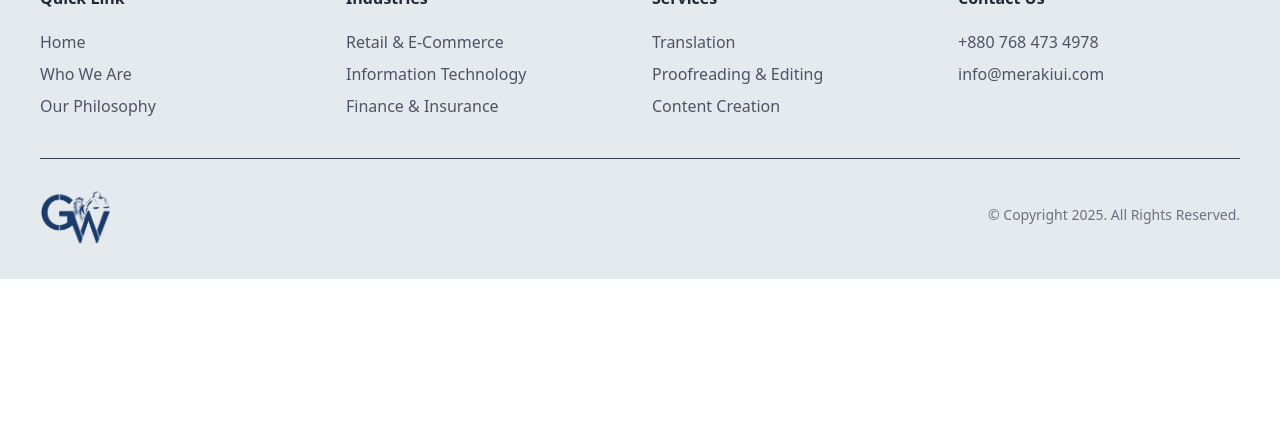
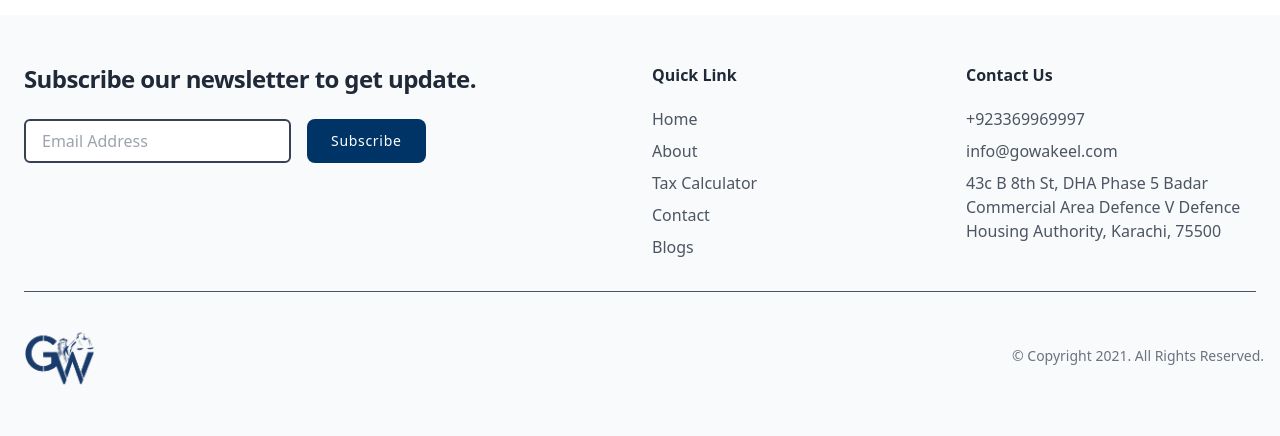
Before and after one commit to JunaidAnjum501/gowakeel_, a Django app: page /about/ in a window 1280 px wide. Shown: the part 1663-2099 px from the top of the page. Before the commit the page ends 1942 px from the top, so only its background shows below. Run offline with Django 5.2, Linux system fonts and the light colour scheme; some libraries are stand-ins or nearby versions.

Commit message:
AddPages

```diff
--- a/wakeelapp/models.py
+++ b/wakeelapp/models.py
@@ -51,4 +51,4 @@ class Videos(models.Model):
     updated_at = models.DateTimeField(auto_now=True)
 
     def get_embed_url(self):
-        return self.link
+        return f"{self.link}"
--- a/wakeelapp/templates/wakeelapp/about.html
+++ b/wakeelapp/templates/wakeelapp/about.html
@@ -13,8 +13,61 @@
         </div>
     </section>
     <!-- Hero section End -->
+    <!-- Choise Sec  -->
+    <style>
+        .fade-in {
+            opacity: 0;
+            transform: translateY(40px);
+            transition: opacity 0.8s ease-out, transform 0.8s ease-out;
+        }
+        .fade-in.show {
+            opacity: 1;
+            transform: translateY(0);
+        }
+    </style>
+    <div class="bg-[#003366] h-auto flex items-center justify-center p-6">
+        <section class="max-w-7xl mx-auto text-center">
+            <h2 class="text-4xl font-bold text-white mb-4">Why Choose Us</h2>
+            <p class="text-gray-300 mb-10 text-lg">We provide the best services with top-notch quality.</p>
+
+            <div class="grid md:grid-cols-3 gap-8">
+                <div class="fade-in bg-white p-8 rounded-2xl shadow-lg hover:scale-105 transition-all border border-gray-200">
+                    <img src="https://via.placeholder.com/100" alt="Quality" class="mx-auto mb-4">
+                    <h3 class="text-2xl font-semibold text-[#003366]">Premium Quality</h3>
+                    <p class="text-gray-600 mt-3">Our services are crafted with excellence and attention to detail.</p>
+                </div>
+
+                <div class="fade-in bg-white p-8 rounded-2xl shadow-lg hover:scale-105 transition-all border border-gray-200">
+                    <img src="https://via.placeholder.com/100" alt="Support" class="mx-auto mb-4">
+                    <h3 class="text-2xl font-semibold text-[#003366]">24/7 Support</h3>
+                    <p class="text-gray-600 mt-3">We are available anytime to assist you with your needs.</p>
+                </div>
+
+                <div class="fade-in bg-white p-8 rounded-2xl shadow-lg hover:scale-105 transition-all border border-gray-200">
+                    <img src="https://via.placeholder.com/100" alt="Experience" class="mx-auto mb-4">
+                    <h3 class="text-2xl font-semibold text-[#003366]">Expert Team</h3>
+                    <p class="text-gray-600 mt-3">Our team consists of experienced professionals in every field.</p>
+                </div>
+            </div>
+        </section>
+    </div>
+        <script>
+            document.addEventListener("DOMContentLoaded", function () {
+                const elements = document.querySelectorAll('.fade-in');
+                const observer = new IntersectionObserver((entries) => {
+                    entries.forEach(entry => {
+                        if (entry.isIntersecting) {
+                            entry.target.classList.add('show');
+                        }
+                    });
+                }, { threshold: 0.3 });
+
+                elements.forEach(el => observer.observe(el));
+            });
+        </script>
+        <!-- End Choise -->
     <!-- Mission & Value -->
- <div class="w-container w-max-7xl flex flex-col px-6 py-4 mx-auto lg:h-[32rem] lg:py-4 lg:flex-row lg:items-center lg:justify-between">
+    <div class="w-container w-max-7xl flex flex-col px-6 py-4 mx-auto gap-4 lg:h-auto lg:py-4 lg:flex-row lg:items-center lg:justify-around">
     <div class="flex flex-col items-center w-full lg:flex-row lg:w-1/2">
         <div class="max-w-lg lg:mx-12 lg:order-2">
             <h1 class="text-3xl font-bold tracking-wide text-[#003366] lg:text-4xl">Our Mission</h1>
@@ -25,12 +78,12 @@
         </div>
     </div>
 
-    <div class="flex items-center justify-center w-full h-96 lg:w-1/2">
+    <div class="flex items-center justify-center w-full h-[auto] md:h-96 lg:w-1/3">
         <img class="object-cover w-full h-full max-w-2xl rounded-md" src="https://images.unsplash.com/photo-1579586337278-3befd40fd17a?ixid=MnwxMjA3fDB8MHxwaG90by1wYWdlfHx8fGVufDB8fHx8&ixlib=rb-1.2.1&auto=format&fit=crop&w=1352&q=80" alt="apple watch photo">
     </div>
 </div>
-<div class="w-container w-max-7xl flex flex-col px-6 py-4 mx-auto lg:h-[32rem] lg:py-4 lg:flex-row lg:items-center lg:justify-between">
-    <div class="flex items-center justify-center w-full h-96 lg:w-1/2">
+<div class="w-container w-max-7xl flex flex-col-reverse px-6 py-4 mx-auto lg:h-auto gap-4 lg:py-4 lg:flex-row lg:items-center lg:justify-around">
+    <div class="flex items-center justify-center w-full h-[auto] md:h-96 lg:w-1/3">
         <img class="object-cover w-full h-full max-w-2xl rounded-md" src="https://images.unsplash.com/photo-1579586337278-3befd40fd17a?ixid=MnwxMjA3fDB8MHxwaG90by1wYWdlfHx8fGVufDB8fHx8&ixlib=rb-1.2.1&auto=format&fit=crop&w=1352&q=80" alt="apple watch photo">
     </div>
 
--- a/wakeelapp/templates/wakeelapp/blogs.html
+++ b/wakeelapp/templates/wakeelapp/blogs.html
@@ -16,7 +16,7 @@
                         <h2 class="text-2xl font-semibold">{{ blog.title }}</h2>
                         <p class="text-gray-600 text-sm mb-2">{{ blog.created_at }} / GOWAKEEL</p>
                         <p class="text-gray-700 text-justify">{{ blog.content|slice:":250" }}{% if blog.content|length > 250 %}...{% endif %}</p>
-                        <a href="#" class="text-blue-600 font-semibold mt-2 inline-block">Read more</a>
+                        <a href="{% url 'wakeelapp:blogdetail' blog.slug %}" class="text-blue-600 font-semibold mt-2 inline-block">Read more</a>
                     </div>
                 </div>
 
--- a/wakeelapp/templates/wakeelapp/cal.html
+++ b/wakeelapp/templates/wakeelapp/cal.html
@@ -56,7 +56,6 @@
                   <p class="font-semibold">Tax Calculation</p>
                   <p>Fixed Tax: <span id="fixedTax" class="font-bold">0/-</span></p>
                   <p>Tax Rate: <span id="taxRate" class="font-bold">0%</span></p>
-                  <p>Total Tax: <span id="netSavings" class="font-bold">0/-</span></p>
               </div>
           </div>
       </div>
--- a/wakeelapp/templates/wakeelapp/index.html
+++ b/wakeelapp/templates/wakeelapp/index.html
@@ -4,7 +4,7 @@
   <head>
     <meta charset="UTF-8" />
     <meta name="viewport" content="width=device-width, initial-scale=1.0" />
-    <title>Navbar with Dropdowns</title>
+    <title>Gowakeel</title>
     <script
       defer
       src="https://cdn.jsdelivr.net/npm/alpinejs@3.x.x/dist/cdn.min.js"
@@ -256,12 +256,12 @@
             <!-- Buttons -->
             <div class="flex space-x-4">
               <a
-                href="#"
+                href="{% url 'wakeelapp:login' %}"
                 class="px-4 py-2 text-[#003366] border border-[#003366] rounded-lg hover:text-white  hover:bg-[#003366]"
                 >Join Us</a
               >
               <a
-                href="#"
+                href="https://wa.me/+923369969997"
                 class="px-4 py-2 text-green-700 flex items-center border border-green-700 rounded-lg hover:bg-green-700 hover:text-white"
                 >
                 <img src="{% static 'wakeelapp/Img/whatsapp.png' %}" alt="" class="w-5 h-5 mr-2"> Whatsapp</a
@@ -520,140 +520,54 @@
 
     {% endblock Content %}
     <!-- Footer Start-->
-    <footer class="bg-[#003366]/10 overflow-hidden">
-      <div class="w-container
-       max-w-7xl m-auto px-10 py-8">
-        <div class="md:flex md:items-center md:justify-between">
-          <h1
-            class="text-xl font-semibold tracking-tight text-gray-800 md:mx-3 xl:text-2xl"
-          >
-            Subscribe our newsletter to get update.
-          </h1>
+    <footer class="bg-gray-50">
+      <div class="container px-6 py-12 mx-auto">
+          <div class="grid grid-cols-1 gap-6 sm:grid-cols-2 sm:gap-y-10 lg:grid-cols-4">
+              <div class="sm:col-span-2">
+                  <h1 class="max-w-lg text-xl font-semibold tracking-tight text-gray-800 xl:text-2xl ">Subscribe our newsletter to get update.</h1>
 
-          <div class="mt-6 shrink-0 md:mt-0 md:w-auto">
-            <a
-              href="#"
-              class="inline-flex items-center justify-center w-full px-4 py-2 text-sm text-white duration-300 bg-[#003366] rounded-lg gap-x-3 hover:bg-[#0056b3] focus:ring focus:ring-gray-300 focus:ring-opacity-80"
-            >
-              <span>Sign Up Now</span>
+                  <div class="flex flex-col mx-auto mt-6 space-y-3 md:space-y-0 md:flex-row">
+                      <input id="email" type="text" class="px-4 py-2 text-gray-700  border-2 border-gray-700 rounded-md  " placeholder="Email Address">
 
-              <svg
-                xmlns="http://www.w3.org/2000/svg"
-                fill="none"
-                viewBox="0 0 24 24"
-                stroke-width="1.5"
-                stroke="currentColor"
-                class="w-5 h-5"
-              >
-                <path
-                  stroke-linecap="round"
-                  stroke-linejoin="round"
-                  d="M17.25 8.25L21 12m0 0l-3.75 3.75M21 12H3"
-                />
-              </svg>
-            </a>
-          </div>
-        </div>
-
-        <hr class="my-6 border-gray-200 md:my-10" />
-
-        <div
-          class="grid grid-cols-1 gap-6 sm:grid-cols-2 md:grid-cols-3 lg:grid-cols-4"
-        >
-          <div>
-            <p class="font-semibold text-gray-800">Quick Link</p>
-
-            <div class="flex flex-col items-start mt-5 space-y-2">
-              <a
-                href="#"
-                class="text-gray-600 transition-colors duration-300 hover:underline hover:text-blue-500"
-                >Home</a
-              >
-              <a
-                href="#"
-                class="text-gray-600 transition-colors duration-300 hover:underline hover:text-blue-500"
-                >Who We Are</a
-              >
-              <a
-                href="#"
-                class="text-gray-600 transition-colors duration-300 hover:underline hover:text-blue-500"
-                >Our Philosophy</a
-              >
+                      <button class="w-full px-6 py-2.5 text-sm font-medium tracking-wider text-white transition-colors duration-300 transform md:w-auto md:mx-4 focus:outline-none bg-[#003366] rounded-lg hover:bg-[#002244] focus:ring focus:ring-gray-300 focus:ring-opacity-80">
+                          Subscribe
+                      </button>
                   </div>
               </div>
 
               <div>
-            <p class="font-semibold text-gray-800">Industries</p>
+                  <p class="font-semibold text-gray-800 ">Quick Link</p>
 
                   <div class="flex flex-col items-start mt-5 space-y-2">
-              <a
-                href="#"
-                class="text-gray-600 transition-colors duration-300 hover:underline hover:text-blue-500"
-                >Retail & E-Commerce</a
-              >
-              <a
-                href="#"
-                class="text-gray-600 transition-colors duration-300 hover:underline hover:text-blue-500"
-                >Information Technology</a
-              >
-              <a
-                href="#"
-                class="text-gray-600 transition-colors duration-300 hover:underline hover:text-blue-500"
-                >Finance & Insurance</a
-              >
+                      <a href="{% url 'wakeelapp:index' %}" class="text-gray-600 transition-colors duration-300   hover:underline hover:text-[#003366]">Home</a>
+                      <a href="{% url 'wakeelapp:about' %}" class="text-gray-600 transition-colors duration-300   hover:underline hover:text-[#003366]">About</a>
+                      <a href="{% url 'wakeelapp:calculator' %}" class="text-gray-600 transition-colors duration-300   hover:underline hover:text-[#003366]">Tax Calculator</a>
+                      <a href="{% url 'wakeelapp:contact' %}" class="text-gray-600 transition-colors duration-300   hover:underline hover:text-[#003366]">Contact</a>
+                      <a href="{% url 'wakeelapp:blogs' %}" class="text-gray-600 transition-colors duration-300   hover:underline hover:text-[#003366]">Blogs</a>
                   </div>
               </div>
 
               <div>
-            <p class="font-semibold text-gray-800">Services</p>
+                  <p class="font-semibold text-gray-800 ">Contact Us</p>
 
                   <div class="flex flex-col items-start mt-5 space-y-2">
-              <a
-                href="#"
-                class="text-gray-600 transition-colors duration-300 hover:underline hover:text-blue-500"
-                >Translation</a
-              >
-              <a
-                href="#"
-                class="text-gray-600 transition-colors duration-300 hover:underline hover:text-blue-500"
-                >Proofreading & Editing</a
-              >
-              <a
-                href="#"
-                class="text-gray-600 transition-colors duration-300 hover:underline hover:text-blue-500"
-                >Content Creation</a
-              >
-            </div>
-          </div>
-
-          <div>
-            <p class="font-semibold text-gray-800">Contact Us</p>
-
-            <div class="flex flex-col items-start mt-5 space-y-2">
-              <a
-                href="#"
-                class="text-gray-600 transition-colors duration-300 hover:underline hover:text-blue-500"
-                >+880 768 473 4978</a
-              >
-              <a
-                href="#"
-                class="text-gray-600 transition-colors duration-300 hover:underline hover:text-blue-500"
-                >info@merakiui.com</a
-              >
+                    <a href="#" class="text-gray-600 transition-colors duration-300   hover:underline hover:text-[#003366]">+923369969997</a>
+                    <a href="mailto:info@gowakeel.com" class="text-gray-600 transition-colors duration-300   hover:underline hover:text-[#003366]">info@gowakeel.com</a>
+                    <a href="#" class="text-gray-600 transition-colors duration-300   hover:underline hover:text-[#003366]">43c B 8th St, DHA Phase 5 Badar Commercial Area Defence V Defence Housing Authority, Karachi, 75500</a>
                   </div>
               </div>
           </div>
 
-        <hr class="my-6 border-gray-700 md:mt-10" />
+          <hr class="my-6 border-gray-600 md:my-8 ">
 
-        <div class="flex flex-col items-center justify-between sm:flex-row">
+          <div class="flex items-center justify-between">
               <a href="#">
-            <img class="w-auto h-16" src="{% static 'wakeelapp/Img/footerlogo.png' %}" alt="Logo" />
+                  <img class="w-auto h-16" src="{% static 'wakeelapp/Img/footerlogo.png' %}" alt="Footerlogo">
               </a>
 
-          <p class="mt-4 text-sm text-gray-500 sm:mt-0">
-            © Copyright 2025. All Rights Reserved.
-          </p>
+              <div class="flex -mx-2">
+                <p class="mt-4 text-sm text-gray-500 sm:mt-0 ">© Copyright 2021. All Rights Reserved.</p>
+              </div>
           </div>
       </div>
   </footer>
--- a/wakeelapp/urls.py
+++ b/wakeelapp/urls.py
@@ -17,4 +17,6 @@ urlpatterns =[
     path('video/', views.video, name="video"),
     path('about/', views.about, name="about"),
     path('usaservice/', views.usaservice, name="usaservice"),
+    path('login/', views.login, name="login"),
+    path('blogdetail/<slug:blog_slug>/', views.blogdetail, name="blogdetail"),
 ]
--- a/wakeelapp/views.py
+++ b/wakeelapp/views.py
@@ -39,6 +39,32 @@ def contact(request):
 def service_card(request):
     return render(request, 'wakeelapp/service_card.html')
 
+def about(request):
+    return render(request, 'wakeelapp/about.html')
+
+def usaservice(request):
+    return render(request, 'wakeelapp/usaservices.html')
+
+def login(request):
+    return render(request, 'wakeelapp/login.html')
+
+
+def blogdetail(request, blog_slug):
+    try:
+        blog = Blogs.objects.get(slug=blog_slug)
+        blogs = Blogs.objects.all().order_by('-created_at')[:3]
+
+    except:
+        blog = None
+        blogs = None
+
+    context = {
+        'blog': blog,
+        'blogs': blogs,
+    }
+
+
+    return render(request, 'wakeelapp/blogdetail.html', context)
 
 def blogs(request):
     # Fetch all blogs and order by 'created_at'
@@ -72,13 +98,6 @@ def video(request):
     }
     return render(request, 'wakeelapp/video.html', context)
 
-
-
-def about(request):
-    return render(request, 'wakeelapp/about.html')
-
-def usaservice(request):
-    return render(request, 'wakeelapp/usaservices.html')
 
 
 def service_detail(request, service_name):
```
Also changed, not shown: wakeelapp/templates/wakeelapp/blogdetail.html (added, +48 -0 lines), wakeelapp/templates/wakeelapp/contact.html (+8 -9 lines), wakeelapp/templates/wakeelapp/faq.html (+26 -112 lines), wakeelapp/templates/wakeelapp/login.html (added, +89 -0 lines), db.sqlite3. Lines whose indentation alone changed are shown as unchanged.
